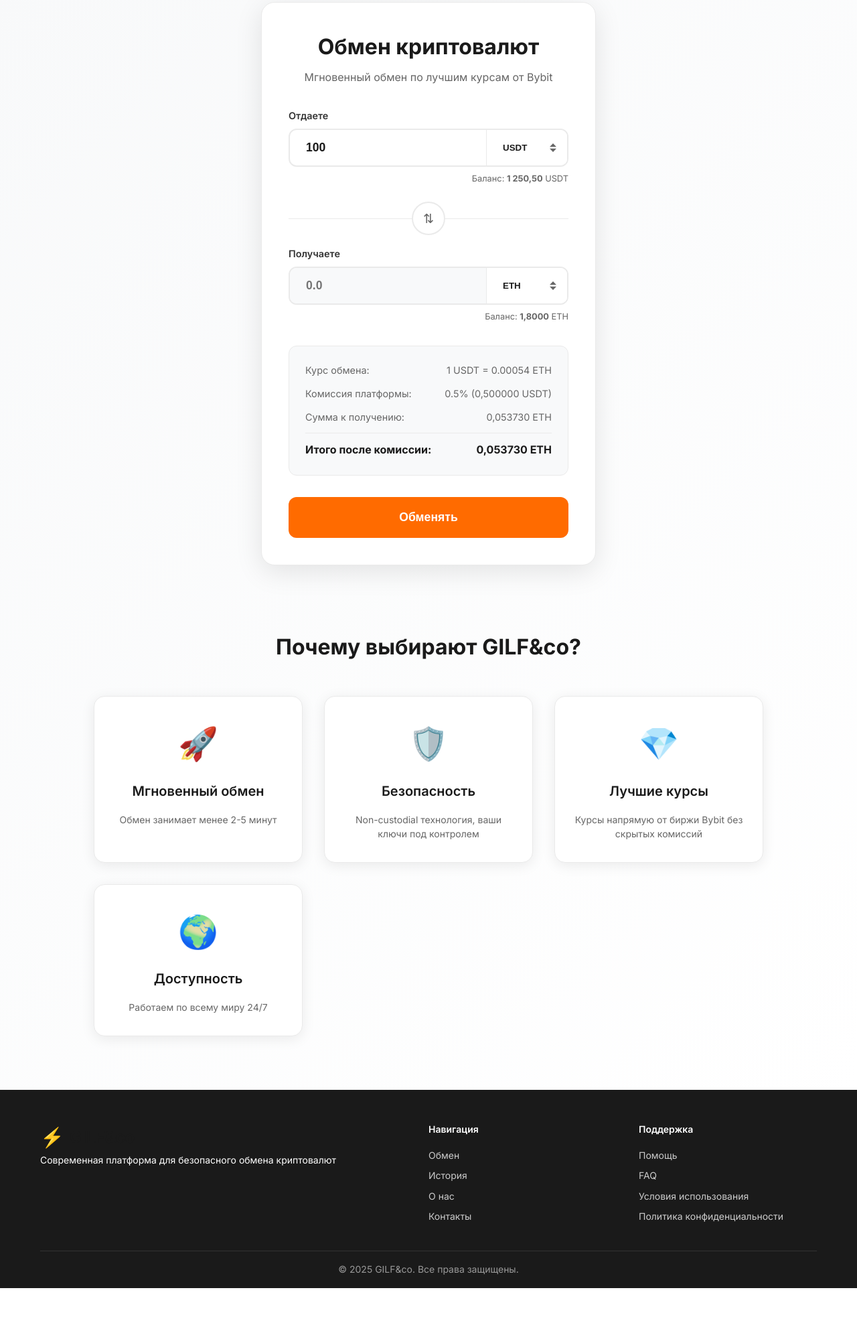
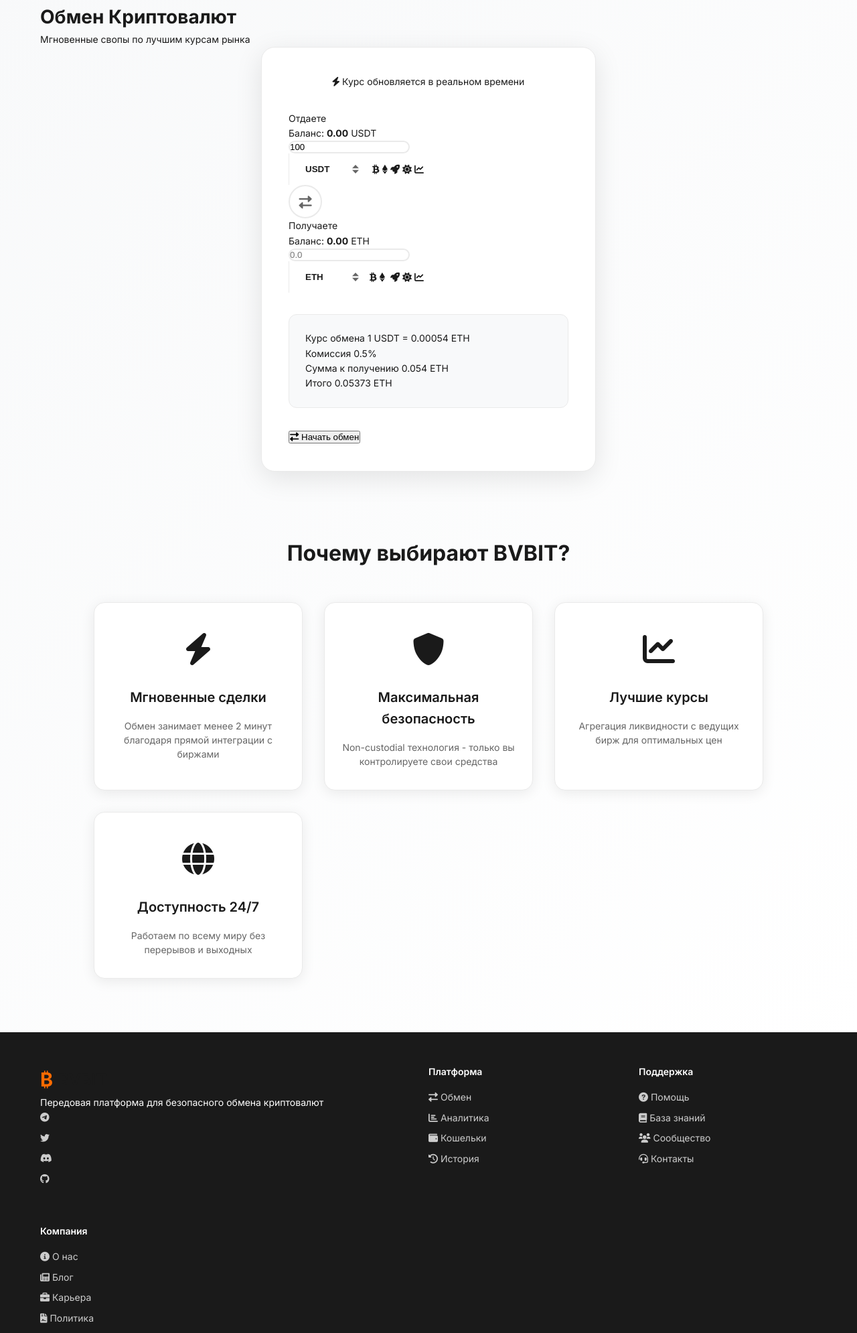
Before and after one commit to gazmannn0890-cyber/BYBIT, a plain HTML site: page index.html in a window 1280 px wide. Shown: the part 124-2114 px from the top of the page at 67% size. Before the commit the page ends 2047 px from the top, so only its background shows below. Drawn offline with Linux system fonts and the light colour scheme.

Commit message:
Update index.html

```diff
--- a/index.html
+++ b/index.html
@@ -3,28 +3,34 @@
 <head>
     <meta charset="UTF-8">
     <meta name="viewport" content="width=device-width, initial-scale=1.0">
-        <title>GILF&co | Быстрый обмен криптовалют</title>
+    <title>BVBIT | Crypto Exchange</title>
     <link rel="stylesheet" href="style.css">
-    <link href="https://fonts.googleapis.com/css2?family=Inter:wght@300;400;500;600;700&display=swap" rel="stylesheet">
+    <link href="https://fonts.googleapis.com/css2?family=Inter:wght@300;400;500;600;700;800&display=swap" rel="stylesheet">
+    <link href="https://cdnjs.cloudflare.com/ajax/libs/font-awesome/6.0.0/css/all.min.css" rel="stylesheet">
 </head>
 <body>
+    <!-- Side Decorations -->
+    <div class="side-decoration left"></div>
+    <div class="side-decoration right"></div>
+
     <!-- Header -->
     <header class="header">
         <div class="container">
             <div class="nav">
                 <div class="logo">
-                    <span class="logo-icon">⚡</span>
-                    <span class="logo-text">GILF&co</span>
+                    <span class="logo-icon">₿</span>
+                    <span class="logo-text">BVBIT</span>
                 </div>
                 <nav class="nav-links">
-                    <a href="#" class="nav-link active">Обмен</a>
-                    <a href="#" class="nav-link">История</a>
+                    <a href="#" class="nav-link active">Главная</a>
                     <a href="#" class="nav-link">О нас</a>
                     <a href="#" class="nav-link">Контакты</a>
                 </nav>
                 <div class="nav-actions">
-                    <button class="btn-secondary" id="login-btn">Войти</button>
-                    <button class="btn-primary" id="register-btn">Регистрация</button>
+                    <button class="btn-login">
+                        <i class="fas fa-wallet"></i>
+                        Подключить кошелек
+                    </button>
                 </div>
             </div>
         </div>
@@ -33,113 +39,162 @@
     <!-- Main Content -->
     <main class="main">
         <div class="container">
+            <!-- Exchange Widget -->
+            <div class="exchange-section">
+                <div class="section-header">
+                    <h1 class="main-title">Обмен Криптовалют</h1>
+                    <p class="subtitle">Мгновенные свопы по лучшим курсам рынка</p>
+                </div>
+
                 <div class="exchange-widget">
                     <div class="widget-header">
-                    <h1 class="widget-title">Обмен криптовалют</h1>
-                    <p class="widget-subtitle">Мгновенный обмен по лучшим курсам от Bybit</p>
+                        <div class="rate-indicator">
+                            <i class="fas fa-bolt"></i>
+                            <span>Курс обновляется в реальном времени</span>
+                        </div>
                     </div>
 
                     <div class="exchange-form">
-                    <!-- You Give -->
-                    <div class="form-group">
-                        <label class="form-label">Отдаете</label>
-                        <div class="currency-input">
-                            <input type="number" class="input-field" placeholder="0.0" id="from-amount" value="100">
+                        <!-- From Section -->
+                        <div class="currency-section">
+                            <div class="section-label">
+                                <span>Отдаете</span>
+                                <div class="balance">
+                                    Баланс: <strong id="from-balance">0.00</strong> <span id="from-currency-label">USDT</span>
+                                </div>
+                            </div>
+                            <div class="currency-input-wrapper">
+                                <input type="number" class="currency-input" id="from-amount" placeholder="0.0" value="100">
                                 <div class="currency-selector">
                                     <select class="currency-dropdown" id="from-currency">
                                         <option value="USDT">USDT</option>
                                         <option value="BTC">BTC</option>
                                         <option value="ETH">ETH</option>
                                         <option value="TON">TON</option>
-                                    <option value="RUB">RUB</option>
-                                    <option value="USD">USD</option>
+                                        <option value="SOL">SOL</option>
+                                        <option value="BNB">BNB</option>
                                     </select>
+                                    <div class="currency-icon">
+                                        <i class="fab fa-usdt" data-currency="USDT"></i>
+                                        <i class="fab fa-btc" data-currency="BTC"></i>
+                                        <i class="fab fa-ethereum" data-currency="ETH"></i>
+                                        <i class="fas fa-rocket" data-currency="TON"></i>
+                                        <i class="fas fa-sun" data-currency="SOL"></i>
+                                        <i class="fas fa-chart-line" data-currency="BNB"></i>
                                     </div>
                                 </div>
-                        <div class="balance-info">
-                            <span>Баланс: <strong id="from-balance">0.00</strong> <span id="from-balance-currency">USDT</span></span>
                             </div>
                         </div>
 
                         <!-- Swap Button -->
-                    <div class="swap-container">
+                        <div class="swap-section">
                             <button class="swap-btn" id="swap-currencies">
-                            ⇅
+                                <i class="fas fa-exchange-alt"></i>
                             </button>
                         </div>
 
-                    <!-- You Get -->
-                    <div class="form-group">
-                        <label class="form-label">Получаете</label>
-                        <div class="currency-input">
-                            <input type="number" class="input-field" placeholder="0.0" id="to-amount" readonly>
+                        <!-- To Section -->
+                        <div class="currency-section">
+                            <div class="section-label">
+                                <span>Получаете</span>
+                                <div class="balance">
+                                    Баланс: <strong id="to-balance">0.00</strong> <span id="to-currency-label">ETH</span>
+                                </div>
+                            </div>
+                            <div class="currency-input-wrapper">
+                                <input type="number" class="currency-input" id="to-amount" placeholder="0.0" readonly>
                                 <div class="currency-selector">
                                     <select class="currency-dropdown" id="to-currency">
                                         <option value="BTC">BTC</option>
                                         <option value="ETH" selected>ETH</option>
                                         <option value="USDT">USDT</option>
                                         <option value="TON">TON</option>
-                                    <option value="RUB">RUB</option>
-                                    <option value="USD">USD</option>
+                                        <option value="SOL">SOL</option>
+                                        <option value="BNB">BNB</option>
                                     </select>
+                                    <div class="currency-icon">
+                                        <i class="fab fa-btc" data-currency="BTC"></i>
+                                        <i class="fab fa-ethereum" data-currency="ETH"></i>
+                                        <i class="fab fa-usdt" data-currency="USDT"></i>
+                                        <i class="fas fa-rocket" data-currency="TON"></i>
+                                        <i class="fas fa-sun" data-currency="SOL"></i>
+                                        <i class="fas fa-chart-line" data-currency="BNB"></i>
                                     </div>
                                 </div>
-                        <div class="balance-info">
-                            <span>Баланс: <strong id="to-balance">0.00</strong> <span id="to-balance-currency">ETH</span></span>
                             </div>
                         </div>
 
                         <!-- Exchange Info -->
                         <div class="exchange-info">
-                        <div class="info-row">
-                            <span>Курс обмена:</span>
-                            <span id="exchange-rate">1 USDT = 0.000254 BTC</span>
+                            <div class="info-grid">
+                                <div class="info-item">
+                                    <span class="info-label">Курс обмена</span>
+                                    <span class="info-value" id="exchange-rate">1 USDT = 0.00054 ETH</span>
                                 </div>
-                        <div class="info-row">
-                            <span>Комиссия платформы:</span>
-                            <span id="fee-amount">0.5%</span>
+                                <div class="info-item">
+                                    <span class="info-label">Комиссия</span>
+                                    <span class="info-value" id="fee-amount">0.5%</span>
                                 </div>
-                        <div class="info-row">
-                            <span>Сумма к получению:</span>
-                            <span id="total-amount">0.0 ETH</span>
+                                <div class="info-item">
+                                    <span class="info-label">Сумма к получению</span>
+                                    <span class="info-value" id="total-amount">0.054 ETH</span>
                                 </div>
-                        <div class="info-row total">
-                            <span>Итого после комиссии:</span>
-                            <span id="final-amount">0.0 ETH</span>
+                                <div class="info-item total">
+                                    <span class="info-label">Итого</span>
+                                    <span class="info-value" id="final-amount">0.05373 ETH</span>
+                                </div>
                             </div>
                         </div>
 
-                    <!-- Submit Button -->
-                    <button class="exchange-btn" id="exchange-button">
-                        <span class="btn-text">Обменять</span>
-                        <span class="btn-loader" style="display: none;">⏳</span>
+                        <!-- Action Button -->
+                        <button class="exchange-action-btn" id="exchange-button">
+                            <span class="btn-content">
+                                <i class="fas fa-exchange-alt"></i>
+                                <span class="btn-text">Начать обмен</span>
+                            </span>
+                            <div class="btn-loader" style="display: none;">
+                                <div class="loader-dots">
+                                    <div class="dot"></div>
+                                    <div class="dot"></div>
+                                    <div class="dot"></div>
+                                </div>
+                            </div>
                         </button>
+                    </div>
                 </div>
             </div>
 
             <!-- Features Section -->
             <div class="features-section">
-                <h2 class="section-title">Почему выбирают GILF&co?</h2>
+                <h2 class="section-title">Почему выбирают BVBIT?</h2>
                 <div class="features-grid">
                     <div class="feature-card">
-                        <div class="feature-icon">🚀</div>
-                        <h3>Мгновенный обмен</h3>
-                        <p>Обмен занимает менее 2-5 минут</p>
+                        <div class="feature-icon">
+                            <i class="fas fa-bolt"></i>
+                        </div>
+                        <h3>Мгновенные сделки</h3>
+                        <p>Обмен занимает менее 2 минут благодаря прямой интеграции с биржами</p>
                     </div>
                     <div class="feature-card">
-                        <div class="feature-icon">🛡️</div>
-                        <h3>Безопасность</h3>
-                        <p>Non-custodial технология, ваши ключи под контролем</p>
+                        <div class="feature-icon">
+                            <i class="fas fa-shield-alt"></i>
+                        </div>
+                        <h3>Максимальная безопасность</h3>
+                        <p>Non-custodial технология - только вы контролируете свои средства</p>
                     </div>
                     <div class="feature-card">
-                        <div class="feature-icon">💎</div>
+                        <div class="feature-icon">
+                            <i class="fas fa-chart-line"></i>
+                        </div>
                         <h3>Лучшие курсы</h3>
-                        <p>Курсы напрямую от биржи Bybit без скрытых комиссий</p>
+                        <p>Агрегация ликвидности с ведущих бирж для оптимальных цен</p>
                     </div>
                     <div class="feature-card">
-                        <div class="feature-icon">🌍</div>
-                        <h3>Доступность</h3>
-                        <p>Работаем по всему миру 24/7</p>
+                        <div class="feature-icon">
+                            <i class="fas fa-globe"></i>
+                        </div>
+                        <h3>Доступность 24/7</h3>
+                        <p>Работаем по всему миру без перерывов и выходных</p>
                     </div>
                 </div>
             </div>
@@ -152,28 +207,41 @@
             <div class="footer-content">
                 <div class="footer-section">
                     <div class="logo">
-                        <span class="logo-icon">⚡</span>
-                        <span class="logo-text">GILF&co</span>
+                        <span class="logo-icon">₿</span>
+                        <span class="logo-text">BVBIT</span>
                     </div>
-                    <p>Современная платформа для безопасного обмена криптовалют</p>
+                    <p class="footer-description">Передовая платформа для безопасного обмена криптовалют</p>
+                    <div class="social-links">
+                        <a href="#" class="social-link"><i class="fab fa-telegram"></i></a>
+                        <a href="#" class="social-link"><i class="fab fa-twitter"></i></a>
+                        <a href="#" class="social-link"><i class="fab fa-discord"></i></a>
+                        <a href="#" class="social-link"><i class="fab fa-github"></i></a>
+                    </div>
                 </div>
                 <div class="footer-section">
-                    <h4>Навигация</h4>
-                    <a href="#">Обмен</a>
-                    <a href="#">История</a>
-                    <a href="#">О нас</a>
-                    <a href="#">Контакты</a>
+                    <h4>Платформа</h4>
+                    <a href="#"><i class="fas fa-exchange-alt"></i> Обмен</a>
+                    <a href="#"><i class="fas fa-chart-bar"></i> Аналитика</a>
+                    <a href="#"><i class="fas fa-wallet"></i> Кошельки</a>
+                    <a href="#"><i class="fas fa-history"></i> История</a>
                 </div>
                 <div class="footer-section">
                     <h4>Поддержка</h4>
-                    <a href="#">Помощь</a>
-                    <a href="#">FAQ</a>
-                    <a href="#">Условия использования</a>
-                    <a href="#">Политика конфиденциальности</a>
+                    <a href="#"><i class="fas fa-question-circle"></i> Помощь</a>
+                    <a href="#"><i class="fas fa-book"></i> База знаний</a>
+                    <a href="#"><i class="fas fa-users"></i> Сообщество</a>
+                    <a href="#"><i class="fas fa-headset"></i> Контакты</a>
+                </div>
+                <div class="footer-section">
+                    <h4>Компания</h4>
+                    <a href="#"><i class="fas fa-info-circle"></i> О нас</a>
+                    <a href="#"><i class="fas fa-newspaper"></i> Блог</a>
+                    <a href="#"><i class="fas fa-briefcase"></i> Карьера</a>
+                    <a href="#"><i class="fas fa-file-contract"></i> Политика</a>
                 </div>
             </div>
             <div class="footer-bottom">
-                <p>&copy; 2025 GILF&co. Все права защищены.</p>
+                <p>&copy; 2024 BVBIT. Все права защищены. Сделано для крипто-энтузиастов</p>
             </div>
         </div>
     </footer>
```
Lines whose indentation alone changed are shown as unchanged.
